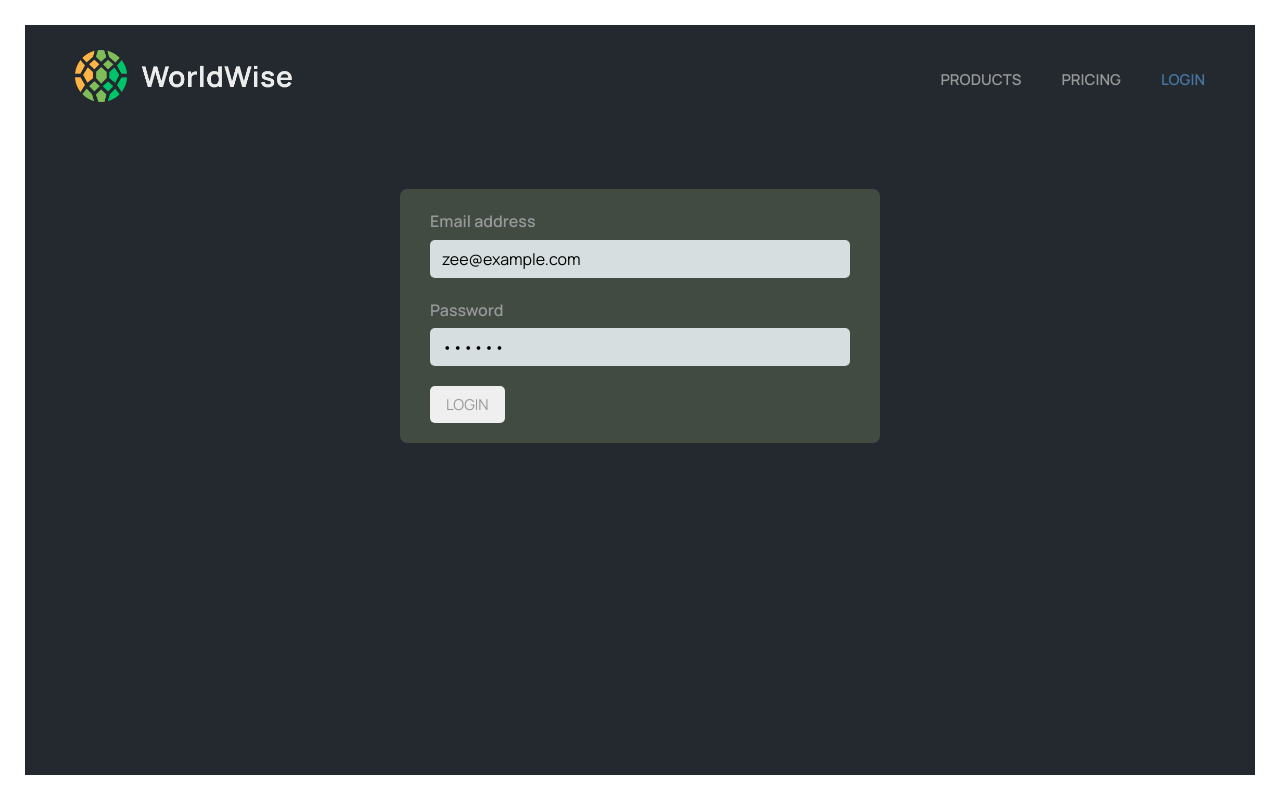
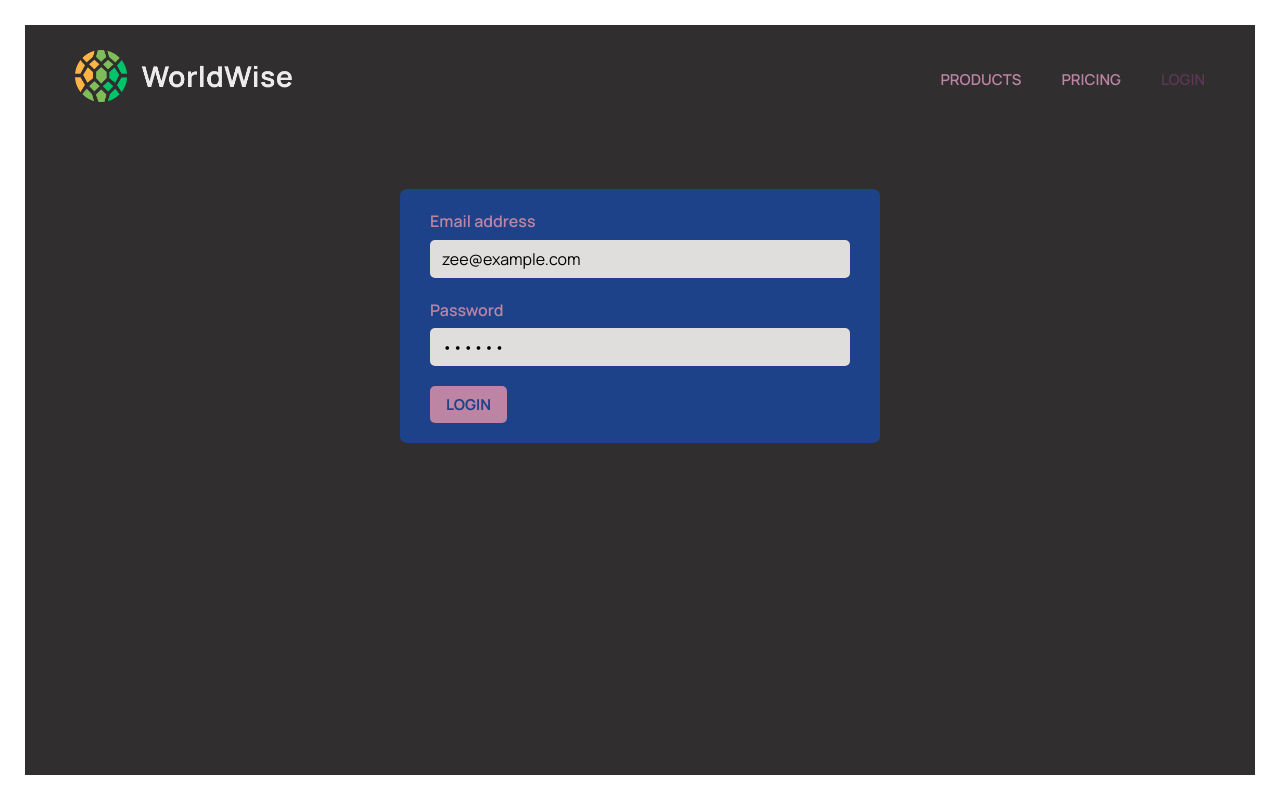
Before and after one commit to rud-y/worldexplore, a React (Vite) app: page /login in a window 1280 px wide. Built offline with nearby package versions, Linux system fonts and the light colour scheme; data requests are answered from the project's data file.

Commit message:
Main colors scheme - a11y

```diff
--- a/data/cities.json
+++ b/data/cities.json
@@ -59,6 +59,54 @@
         "lat": 44.84515927771909,
         "lng": -0.5674755312255942
       }
+    },
+    {
+      "id": "f617",
+      "cityName": "Limerick",
+      "country": "Ireland",
+      "emoji": "🇮🇪",
+      "date": "2025-10-20T06:21:49.610Z",
+      "notes": "Amazing Ireland",
+      "position": {
+        "lat": 52.653894781788644,
+        "lng": -8.63124502659896
+      }
+    },
+    {
+      "id": "2be8",
+      "cityName": "",
+      "country": "",
+      "emoji": null,
+      "date": "2025-10-20T07:57:59.644Z",
+      "notes": "",
+      "position": {
+        "lat": 0,
+        "lng": 0
+      }
+    },
+    {
+      "id": "8ad2",
+      "cityName": "Trnava",
+      "country": "",
+      "emoji": null,
+      "date": "2025-10-20T08:01:55.468Z",
+      "notes": "Nice.",
+      "position": {
+        "lat": 0,
+        "lng": 0
+      }
+    },
+    {
+      "id": "fe31",
+      "cityName": "",
+      "country": "",
+      "emoji": null,
+      "date": "2025-10-20T08:11:29.804Z",
+      "notes": "",
+      "position": {
+        "lat": 0,
+        "lng": 0
+      }
     }
   ]
 }
--- a/src/components/Button.module.css
+++ b/src/components/Button.module.css
@@ -1,9 +1,12 @@
 .btn {
-  color: inherit;
+  /* color: inherit; */
+  color: var(--color-dark--2);
+  background-color: var(--color-light--2);
   text-transform: uppercase;
   padding: 0.8rem 1.6rem;
   font-family: inherit;
   font-size: 1.5rem;
+  font-weight: bolder;
   border: none;
   border-radius: 5px;
   cursor: pointer;
@@ -11,7 +14,8 @@
 
 .primary {
   font-weight: 700;
-  background-color: var(--color-brand--2);
+  /* background-color: var(--color-brand--2); */
+  background-color: var(--color-light--2);
   color: var(--color-dark--1);
   padding: 2rem;
 }
--- a/src/components/CityList.module.css
+++ b/src/components/CityList.module.css
@@ -4,7 +4,6 @@
   list-style: none;
   overflow-y: scroll;
   overflow-x: hidden;
-
   display: flex;
   flex-direction: column;
   gap: 1.4rem;
--- a/src/components/CountryList.module.css
+++ b/src/components/CountryList.module.css
@@ -4,7 +4,6 @@
   list-style: none;
   overflow-y: scroll;
   overflow-x: hidden;
-
   display: grid;
   grid-template-columns: 1fr 1fr;
   align-content: start;
--- a/src/components/Form.module.css
+++ b/src/components/Form.module.css
@@ -27,15 +27,20 @@
   font-size: 2.8rem;
 }
 
+.form input, .form textarea {
+ background-color: var(--color-light--1);
+}
+
 .form.loading {
   opacity: 0.3;
 }
 
 .form.loading button {
   pointer-events: none;
-  background-color: var(--color-light--1);
+  /* background-color: var(--color-light--2); */
+  background-color: red;
   border: 1px solid var(--color-light--1);
-  color: var(--color-dark--0);
+  color: var(--color-dark--2);
 }
 
 :global(.react-datepicker) {
--- a/src/components/PageNav.module.css
+++ b/src/components/PageNav.module.css
@@ -22,13 +22,13 @@
 
 /* CSS Modules feature */
 .nav a:global(.active) {
-  color: var(--color-brand--2);
+  color: var(--color-light--3);
 }
 
 a.ctaLink:link,
 a.ctaLink:visited {
-  background-color: var(--color-brand--2);
-  color: var(--color-dark--0);
+  background-color: var(--color-brand--1);
+  color: var(--color-dark--1);
   padding: 0.8rem 2rem;
   border-radius: 7px;
 }
--- a/src/components/User.module.css
+++ b/src/components/User.module.css
@@ -22,6 +22,7 @@
 
 .user button {
   background-color: var(--color-dark--2);
+  /* background-color: pink; */
   border-radius: 7px;
   border: none;
   padding: 0.6rem 1.2rem;
--- a/src/index.css
+++ b/src/index.css
@@ -4,15 +4,18 @@
 
 /* These CSS variables are global, so they are available in all CSS modules */
 :root {
-  --color-brand--1: #1ea10c;
-  --color-brand--2: #4675a0;
+  --color-brand--1: #0e992c;
+  --color-brand--2: #1d201e;
 
-  --color-dark--0: #49627c;
-  --color-dark--1: #23292e;
-  --color-dark--2: #424b42;
-  --color-light--1: #aaa;
-  --color-light--2: rgb(150, 152, 153);
-  --color-light--3: #d6dee0;
+  --color-dark--0: #131213;
+  --color-dark--1: #302e2e;
+  --color-dark--2: #1d4289;
+  /* --color-dark--1: #df1818;
+  --color-dark--2: #cae62b; */
+
+  --color-light--1: #e0dddd;
+  --color-light--2: #be84a3;
+  --color-light--3: #5d3754;
 }
 
 * {
@@ -59,7 +62,7 @@ input:focus {
 .cta:visited {
   display: inline-block;
   background-color: var(--color-brand--2);
-  color: var(--color-dark--1);
+  color: var(--color-light--1);
   text-transform: uppercase;
   text-decoration: none;
   font-size: 1.6rem;
--- a/src/pages/Login.module.css
+++ b/src/pages/Login.module.css
@@ -19,6 +19,9 @@
   margin: 8rem auto;
 }
 
+.form input {
+ background-color: var(--color-light--1);
+}
 .row {
   display: flex;
   flex-direction: column;
```
